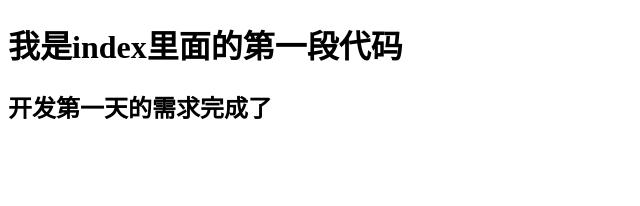
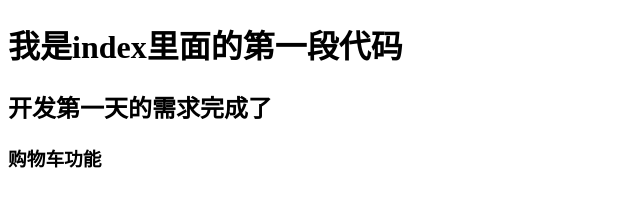
Before and after one commit to xiaoyuanm/test, a plain HTML site: page index.html in a window 1280 px wide. Shown: the whole page, without its empty margins (0-640 px from the left). Drawn offline with Linux system fonts and the light colour scheme.

Commit message:
购物车功能

```diff
--- a/index.html
+++ b/index.html
@@ -9,5 +9,6 @@
 <body>
     <h1>我是index里面的第一段代码</h1>
     <h2>开发第一天的需求完成了</h2>
+    <h3>购物车功能</h3>
 </body>
 </html>
```
